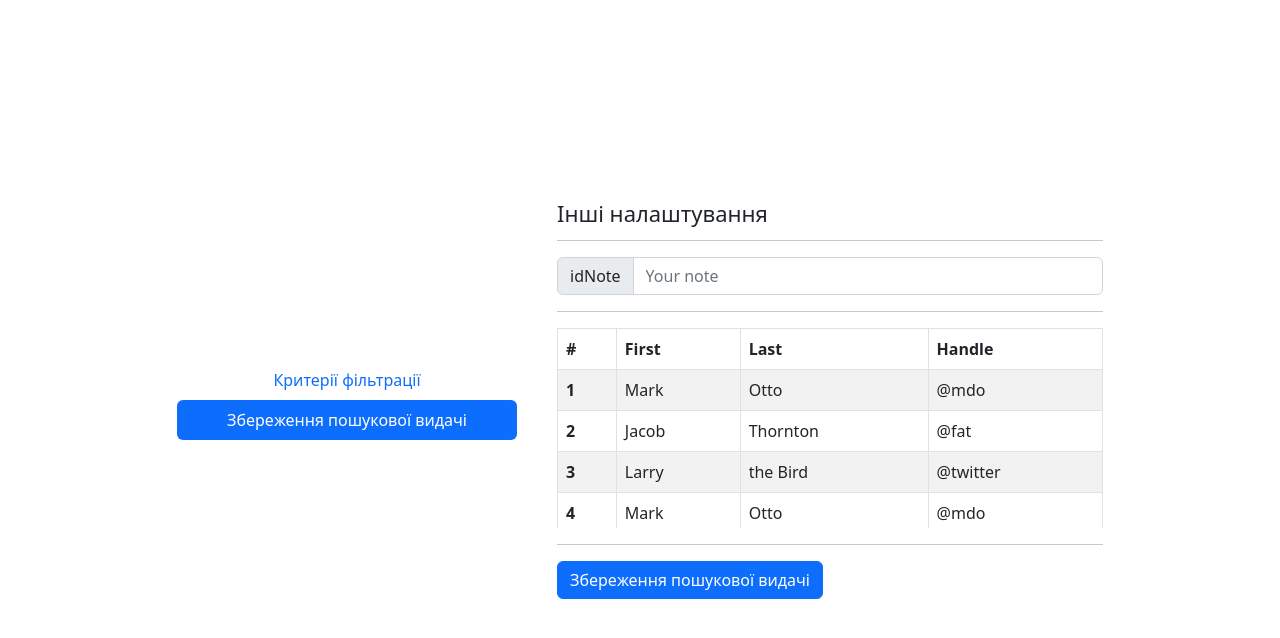
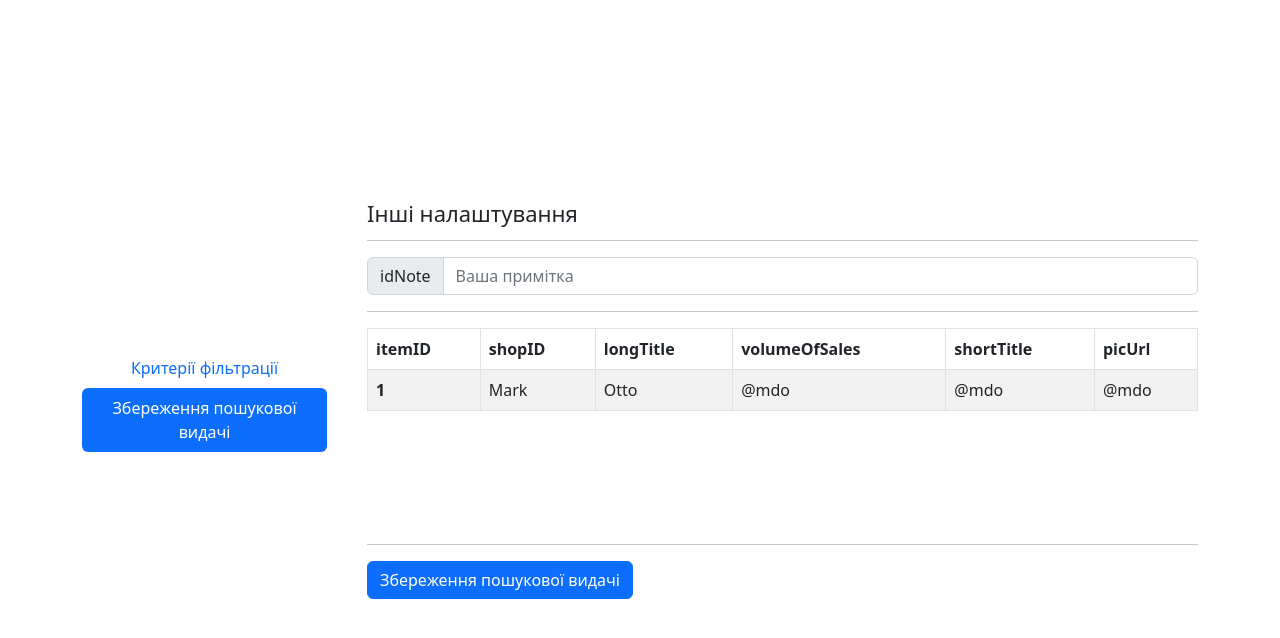
Before and after one commit to alchemycat/Taobao-Chrome-Extension, a browser extension: page options/options.html in a window 1280 px wide. Both pictures are taken after a click on the tab "Збереження пошукової видачі". Drawn offline with nearby package versions, Linux system fonts and the light colour scheme.

Commit message:
добавление данных в таблицу

```diff
--- a/options/options.html
+++ b/options/options.html
@@ -15,7 +15,7 @@
   <body class="options">
     <div class="container-lg">
       <div class="row">
-        <div class="col-4">
+        <div class="col-3">
           <div
             class="nav flex-column nav-pills me-3"
             role="tablist"
@@ -41,7 +41,7 @@
             </button>
           </div>
         </div>
-        <div class="col-6">
+        <div class="col-9">
           <div class="tab-content" id="filter_settings">
             <div
               class="tab-pane fade show active"
@@ -101,7 +101,7 @@
                 <input
                   type="text"
                   class="form-control"
-                  placeholder="Your note"
+                  placeholder="Ваша примітка"
                   aria-label="note"
                   aria-describedby="addon-wrapping"
                 />
@@ -111,48 +111,22 @@
                 <table class="table table-bordered table-striped">
                   <thead>
                     <tr>
-                      <th scope="col">#</th>
-                      <th scope="col">First</th>
-                      <th scope="col">Last</th>
-                      <th scope="col">Handle</th>
+                      <th scope="col">itemID</th>
+                      <th scope="col">shopID</th>
+                      <th scope="col">longTitle</th>
+                      <th scope="col">volumeOfSales</th>
+                      <th scope="col">shortTitle</th>
+                      <th scope="col">picUrl</th>
                     </tr>
                   </thead>
-                  <tbody>
+                  <tbody class="table-body">
                     <tr>
                       <th scope="row">1</th>
                       <td>Mark</td>
                       <td>Otto</td>
                       <td>@mdo</td>
-                    </tr>
-                    <tr>
-                      <th scope="row">2</th>
-                      <td>Jacob</td>
-                      <td>Thornton</td>
-                      <td>@fat</td>
-                    </tr>
-                    <tr>
-                      <th scope="row">3</th>
-                      <td>Larry</td>
-                      <td>the Bird</td>
-                      <td>@twitter</td>
-                    </tr>
-                    <tr>
-                      <th scope="row">4</th>
-                      <td>Mark</td>
-                      <td>Otto</td>
                       <td>@mdo</td>
-                    </tr>
-                    <tr>
-                      <th scope="row">5</th>
-                      <td>Jacob</td>
-                      <td>Thornton</td>
-                      <td>@fat</td>
-                    </tr>
-                    <tr>
-                      <th scope="row">6</th>
-                      <td>Larry</td>
-                      <td>the Bird</td>
-                      <td>@twitter</td>
+                      <td>@mdo</td>
                     </tr>
                   </tbody>
                 </table>
--- a/options/options.js
+++ b/options/options.js
@@ -1,5 +1,6 @@
 window.onload = () => {
   (async () => {
+    //Таби
     const navlinks = document.querySelectorAll(".nav-link");
     const tabs = document.querySelectorAll(".tab-pane");
 
@@ -16,6 +17,25 @@ window.onload = () => {
 
         tabs[i].classList.add("show");
         tabs[i].classList.add("active");
+      });
+    });
+
+    //Додавання даних до таблиці
+    chrome.storage.onChanged.addListener((changes) => {
+      console.log(changes.json.newValue);
+      const json = JSON.parse(changes.json.newValue);
+      const tableBody = document.querySelector(".table-body");
+
+      json.forEach((item, i) => {
+        let row = `<tr>
+        <th scope="row">${item.itemID}</th>
+        <td>${item.shopID}</td>
+        <td>${item.longTitle}</td>
+        <td>${item.volumeOfSales}</td>
+        <td>${item.shortTitle}</td>
+        <td>${item.picUrl}</td>
+      </tr>`;
+        tableBody.insertAdjacentHTML("afterbegin", row);
       });
     });
 
```
